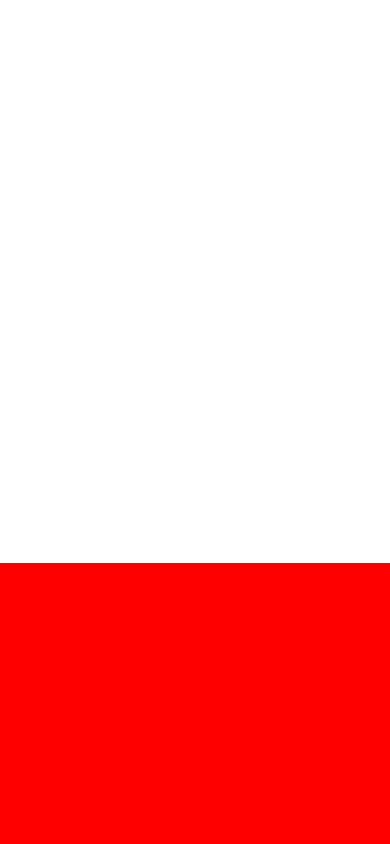
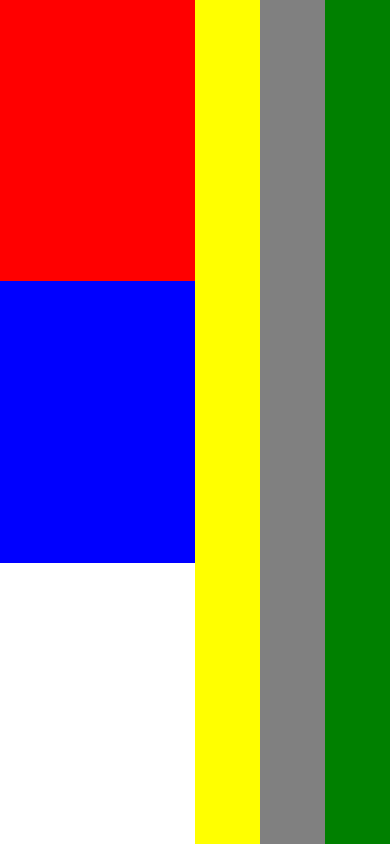
Before and after one commit to sadikcantuluk/ReactNative, a React Native app: screen / in a window 390 px wide. Built offline with nearby package versions, Linux system fonts and the light colour scheme.

Commit message:
flex direction

```diff
--- a/App.js
+++ b/App.js
@@ -4,8 +4,16 @@
 export default function App() {
   return (
     <View style={styles.container}>
-      <View style={styles.box1}></View>
-      <View style={styles.box2}></View>
+      <View style={styles.box1}>
+      <View style={styles.child4}></View>
+        <View style={styles.child5}></View>
+        <View style={styles.child6}></View>
+      </View>
+      <View style={styles.box2}>
+        <View style={styles.child1}></View>
+        <View style={styles.child2}></View>
+        <View style={styles.child3}></View>
+      </View>
     </View>
   );
 }
@@ -14,13 +22,39 @@
   container: {
     flex: 1,
     backgroundColor: 'yellow',
+    flexDirection:"row"
   },
   box1:{
-    flex:2,
-    backgroundColor:"white"
+    flex:1,
+    backgroundColor:"white",
   },
   box2:{
     flex:1,
+    backgroundColor:"red",
+    flexDirection:"row"
+  },
+  child1:{
+    flex:1,
+    backgroundColor:"yellow"
+  },
+  child2:{
+    flex:1,
+    backgroundColor:"grey"
+  },
+  child3:{
+    flex:1,
+    backgroundColor:"green"
+  },
+  child4:{
+    flex:1,
     backgroundColor:"red"
+  },
+  child5:{
+    flex:1,
+    backgroundColor:"blue"
+  },
+  child6:{
+    flex:1,
+    backgroundColor:"white"
   }
 });
```
